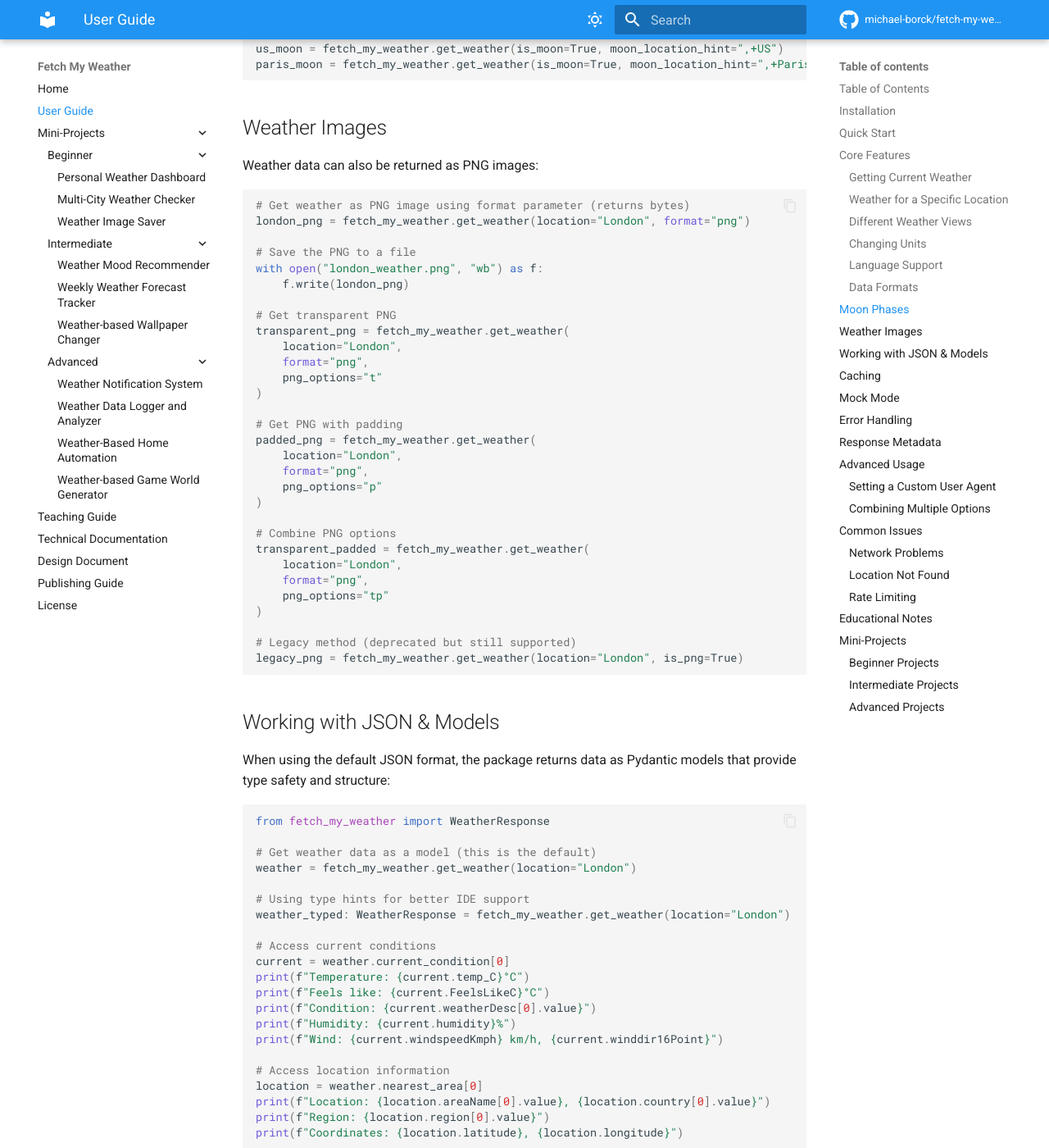
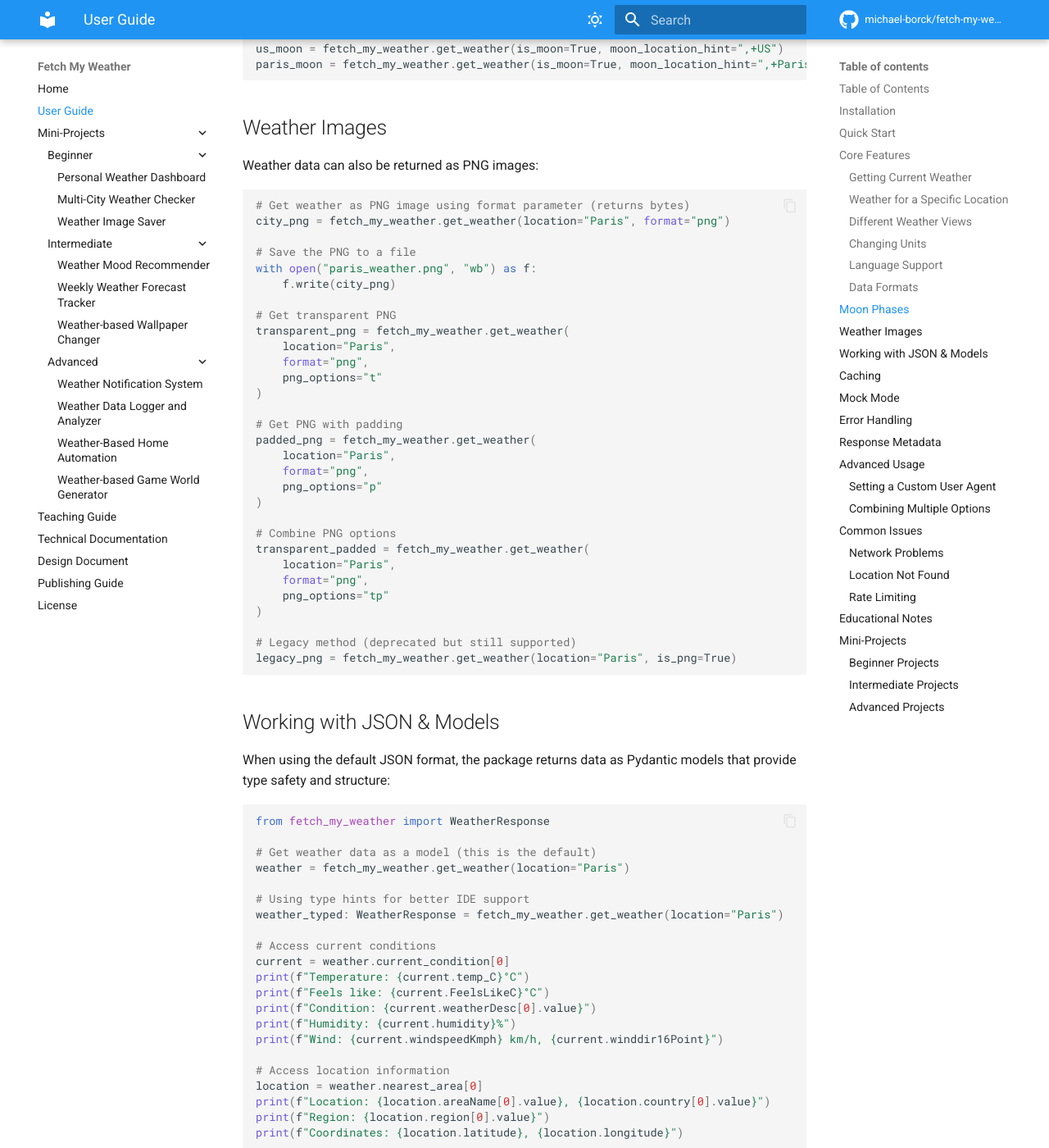
Before and after one commit to michael-borck/fetch-my-weather, an MkDocs documentation site: the page built from docs/user-guide.md, in a window 1280 px wide and 1400 px high, scrolled down 4241 px. Shown: the whole window at 82% size. Built offline with MkDocs 1.6.1 and Material for MkDocs 9.7.7, drawn with Linux system fonts in a browser that asks for light colours; comment, search, counter and statistics services are not loaded; some of the changed text lies outside the part shown.

Commit message:
Improve mock data with clear visual indicators
- Replace "London" with "MockCity" and "United Kingdom" with "MockLand"
- Add "[MOCK DATA]" text to ASCII art weather output
- Add "mock_data_notice" field to JSON responses
- Update all examples to use various cities instead of London
- Update documentation to reflect mock data improvements
- Rename demonstration PNG file from london_weather.png to paris_weather.png
- Bump version to 0.4.0

These changes make it easier for users to identify when they're seeing mock data
instead of real API responses, which is particularly useful in educational settings.

🤖 Generated with [Claude Code](https://claude.ai/code)

Co-Authored-By: Claude <noreply@anthropic.com>

````diff
--- a/docs/user-guide.md
+++ b/docs/user-guide.md
@@ -91,26 +91,26 @@ The package supports different view options:
 
 ```python
 # Full weather report (default)
-full_weather = fetch_my_weather.get_weather(location="London")
+full_weather = fetch_my_weather.get_weather(location="Paris")
 
 # Current weather only (no forecast)
-current_only = fetch_my_weather.get_weather(location="London", view_options="0")
+current_only = fetch_my_weather.get_weather(location="Paris", view_options="0")
 
 # One-day forecast
-one_day = fetch_my_weather.get_weather(location="London", view_options="1")
+one_day = fetch_my_weather.get_weather(location="Paris", view_options="1")
 
 # Two-day forecast
-two_day = fetch_my_weather.get_weather(location="London", view_options="2")
+two_day = fetch_my_weather.get_weather(location="Paris", view_options="2")
 
 # Narrow version (good for smaller terminals)
-narrow = fetch_my_weather.get_weather(location="London", view_options="n")
+narrow = fetch_my_weather.get_weather(location="Paris", view_options="n")
 
 # Quiet version (no location in header)
-quiet = fetch_my_weather.get_weather(location="London", view_options="q")
+quiet = fetch_my_weather.get_weather(location="Paris", view_options="q")
 
 # You can combine options
-narrow_and_quiet = fetch_my_weather.get_weather(location="London", view_options="nq")
-narrow_quiet_one_day = fetch_my_weather.get_weather(location="London", view_options="nq1")
+narrow_and_quiet = fetch_my_weather.get_weather(location="Paris", view_options="nq")
+narrow_quiet_one_day = fetch_my_weather.get_weather(location="Paris", view_options="nq1")
 ```
 
 ### Changing Units
@@ -158,12 +158,12 @@ The package supports multiple data formats to suit different needs:
 
 ```python
 # JSON format (default) - returns a Pydantic model for structured data access
-json_weather = fetch_my_weather.get_weather(location="London")
+json_weather = fetch_my_weather.get_weather(location="Paris")
 # Access data with type safety and autocompletion
 temp = json_weather.current_condition[0].temp_C
 
 # Raw JSON format - returns a Python dictionary
-raw_weather = fetch_my_weather.get_weather(location="London", format="raw_json")
+raw_weather = fetch_my_weather.get_weather(location="Paris", format="raw_json")
 # Access data using dictionary syntax
 temp = raw_weather["current_condition"][0]["temp_C"]
 condition = raw_weather["current_condition"][0]["weatherDesc"][0]["value"]
@@ -200,35 +200,35 @@ Weather data can also be returned as PNG images:
 
 ```python
 # Get weather as PNG image using format parameter (returns bytes)
-london_png = fetch_my_weather.get_weather(location="London", format="png")
+city_png = fetch_my_weather.get_weather(location="Paris", format="png")
 
 # Save the PNG to a file
-with open("london_weather.png", "wb") as f:
-    f.write(london_png)
+with open("paris_weather.png", "wb") as f:
+    f.write(city_png)
 
 # Get transparent PNG
 transparent_png = fetch_my_weather.get_weather(
-    location="London",
+    location="Paris",
     format="png",
     png_options="t"
 )
 
 # Get PNG with padding
 padded_png = fetch_my_weather.get_weather(
-    location="London",
+    location="Paris",
     format="png",
     png_options="p"
 )
 
 # Combine PNG options
 transparent_padded = fetch_my_weather.get_weather(
-    location="London",
+    location="Paris",
     format="png",
     png_options="tp"
 )
 
 # Legacy method (deprecated but still supported)
-legacy_png = fetch_my_weather.get_weather(location="London", is_png=True)
+legacy_png = fetch_my_weather.get_weather(location="Paris", is_png=True)
 ```
 
 ## Working with JSON & Models
@@ -239,10 +239,10 @@ When using the default JSON format, the package returns data as Pydantic models
 from fetch_my_weather import WeatherResponse
 
 # Get weather data as a model (this is the default)
-weather = fetch_my_weather.get_weather(location="London")
+weather = fetch_my_weather.get_weather(location="Paris")
 
 # Using type hints for better IDE support
-weather_typed: WeatherResponse = fetch_my_weather.get_weather(location="London")
+weather_typed: WeatherResponse = fetch_my_weather.get_weather(location="Paris")
 
 # Access current conditions
 current = weather.current_condition[0]
@@ -300,7 +300,7 @@ import fetch_my_weather
 fetch_my_weather.set_mock_mode(True)
 
 # Now all requests will use mock data instead of real API calls
-mock_weather = fetch_my_weather.get_weather(location="London")
+mock_weather = fetch_my_weather.get_weather(location="AnyCity")
 print(f"Temperature: {mock_weather.current_condition[0].temp_C}°C")
 
 # Use mock mode for a single request
@@ -347,7 +347,7 @@ from fetch_my_weather import ResponseWrapper
 
 # Get weather with metadata
 response = fetch_my_weather.get_weather(
-    location="London",
+    location="Paris",
     with_metadata=True
 )
 
--- a/pyproject.toml
+++ b/pyproject.toml
@@ -7,7 +7,7 @@ universal = 1
 
 [project]
 name = "fetch-my-weather"
-version = "0.3.0"
+version = "0.4.0"
 description = "A beginner-friendly Python package for fetching weather data, designed for educational use."
 readme = "README.md"
 authors = [{name = "Your Name", email = "your.email@example.com"}]
--- a/src/fetch_my_weather/__init__.py
+++ b/src/fetch_my_weather/__init__.py
@@ -6,7 +6,7 @@ from weather services, with built-in caching and error handling to make it suita
 for educational use.
 """
 
-__version__ = "0.3.0"
+__version__ = "0.4.0"
 
 from .core import (
     clear_cache,
````
Also changed, not shown: LLM-GUIDE.md (+30 -10 lines), README.md (+6 -6 lines), paris_weather.png (renamed from london_weather.png), 4 other files.
